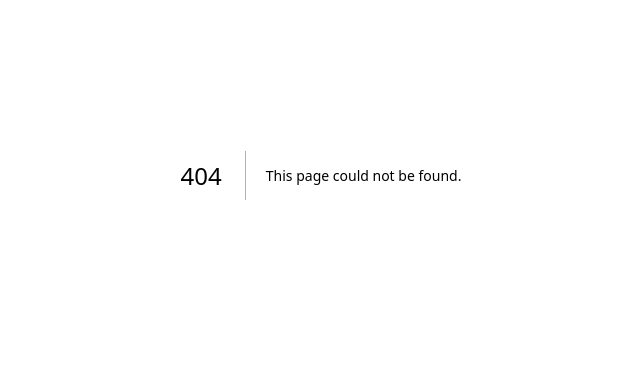
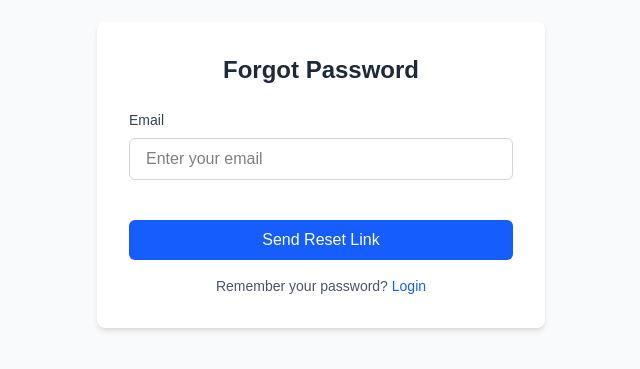
Before and after one commit to inevitable07/AuthenticationSystem, a Next.js app: page /forgotpassword in a window 1280 px wide. Before the commit this address had no page. Shown: the part 225-594 px from the top of the page, without its empty margins (319-959 px from the left). Built offline with nearby package versions, Linux system fonts and the light colour scheme.

Commit message:
Add secure forgot and reset password functionality

```diff
--- /dev/null
+++ b/src/app/api/users/forgotpassword/route.ts
@@ -0,0 +1,31 @@
+import { connectDB } from "@/DbConfig/dbConfig";
+import { NextResponse, NextRequest} from "next/server";
+import User from "@/models/userModel";
+import crypto from 'crypto';
+import { sendEmail } from "@/helper/mailer";
+import bcrypt from "bcryptjs";
+
+connectDB();
+
+export async function POST(request: NextRequest) {
+    try {
+        const reqBody = await request.json();
+        const {email} = reqBody;
+        const user = await User.findOne({email});
+
+        if(!user){
+            return NextResponse.json({message: "User not found"}, {status: 404});
+        }
+
+        await sendEmail({email, emailType: "RESET", userId: user._id});
+
+        return NextResponse.json({message: "Password reset link sent to your email"}, {status: 200});
+
+
+
+
+    } catch (error:any) {
+        console.log(error);
+        return NextResponse.json({message: error.message}, {status: 500});
+    }
+}
--- a/src/app/api/users/passwordreset/route.ts
+++ b/src/app/api/users/passwordreset/route.ts
@@ -8,12 +8,14 @@ connectDB();
 export async function POST(request: NextRequest) {
     try {
         const reqBody = await request.json();
-        const {token,newpassword} = reqBody;
+        const {token,newPassword} = reqBody;
         console.log("Incoming raw token:", token);
+
         const hashedToken = crypto
                             .createHash("sha256")
                             .update(token)
                             .digest("hex");
+
         console.log("Hashed token:", hashedToken);
 
         const user = await User.findOne({
@@ -23,9 +25,10 @@ export async function POST(request: NextRequest) {
         if(!user){
             return NextResponse.json({message: "Invalid or expired token"}, {status: 400});
         }
+
         console.log(user);
         const salt = await bcrypt.genSalt(10);
-        const hashedPassword = await bcrypt.hash(newpassword, salt);
+        const hashedPassword = await bcrypt.hash(newPassword, salt);
 
         user.password = hashedPassword;
         user.forgotPasswordToken = undefined;
@@ -34,6 +37,7 @@ export async function POST(request: NextRequest) {
 
         return NextResponse.json({message: "Password reset successfully"}, {status: 200});
     } catch (error:any) {
+        console.log("Error in password reset:", error);
         return NextResponse.json({message: error.message}, {status: 500});
     }
 };
--- /dev/null
+++ b/src/app/forgotpassword/page.tsx
@@ -0,0 +1,68 @@
+"use client";
+
+import Link from "next/link";
+import React, {  useEffect } from "react";
+import { useRouter } from "next/navigation";
+import axios  from "axios";
+import toast from "react-hot-toast";
+
+export default function ForgotPasswordPage() {
+  const router = useRouter();
+  const [email, setEmail] = React.useState("");
+  const [loading,setLoading] = React.useState(false);
+
+  const handleForgotPassword = async () => {
+    try {
+      setLoading(true);
+      const response = await axios.post("/api/users/forgotpassword", { email });
+      console.log("Reset link sent", response.data);
+      toast.success("Password reset link sent to your email");
+      router.push("/login"); // not working properly, need to refresh page to see the toast message. Will fix later
+    } catch (error: any) {
+      toast.error(error.response?.data?.message || "Failed to send reset link");
+    } finally {
+      setLoading(false);
+    }
+  };
+
+
+
+  return (
+    <div className="min-h-screen flex items-center justify-center bg-gray-50">
+      <div className="w-full max-w-md p-8 bg-white rounded-lg shadow-md">
+        <h2 className="text-2xl font-bold text-center text-gray-800 mb-6">
+          Forgot Password
+        </h2>
+        <form className="space-y-4">
+          <div>
+            <label htmlFor="email" className="block text-sm font-medium text-gray-700 mb-2">
+              Email
+            </label>
+            <input
+              type="email"
+              id="email"
+              value={email}
+              onChange={(e) => setEmail(e.target.value)}
+              className="w-full px-4 py-2 border text-black border-gray-300 rounded-md focus:outline-none focus:ring-2 focus:ring-blue-500"
+              placeholder="Enter your email"
+              required
+            />
+          </div>
+          <button
+            type="button"
+            onClick={handleForgotPassword}
+            className="w-full bg-blue-600 text-white py-2 px-4 rounded-md hover:bg-blue-700 transition duration-200 font-medium mt-6"
+          >
+            {loading ? "Sending..." : "Send Reset Link"}
+          </button>
+        </form>
+        <p className="mt-4 text-center text-sm text-gray-600">
+          Remember your password?{' '}
+          <Link href="/login" className="text-blue-600 hover:text-blue-700 font-medium">
+            Login
+          </Link>
+        </p>
+      </div>
+    </div>
+  );
+}
--- a/src/app/login/page.tsx
+++ b/src/app/login/page.tsx
@@ -80,6 +80,10 @@ export default function LoginUpPage() {
               placeholder="Enter your password"
               required
             />
+            <Link href="/forgotpassword" className="text-sm text-blue-600 hover:text-blue-700 mt-2 block">
+              Forgot Password?
+            </Link>
+
           </div>
 
           <button
--- a/src/app/passwordreset/page.tsx
+++ b/src/app/passwordreset/page.tsx
@@ -2,9 +2,88 @@
 import axios from "axios";
 import React,{useEffect, useState } from "react";
 import Link from "next/link";
+import { useRouter } from "next/navigation";
 
 export default function PasswordResetPage() {
+
+    const router = useRouter();
+    const [newPassword, setNewPassword] = useState("");
     const [token, setToken] = useState("");
     const [verified, setVerified] = useState(false);
     const [error, setError] = useState(false);
+    const [loading, setLoading] = useState(false);
+
+    const resetPassword = async () => {
+        setError(false);
+        setVerified(false);
+        if(!newPassword || newPassword.length < 6){
+            setError(true);
+            return;
+        }
+        if (!token) {
+            setError(true);
+            return;
+        }
+
+        try {
+            setLoading(true);
+            const response = await axios.post("/api/users/passwordreset",
+                { token, newPassword });
+            if (response.status === 200) {
+                setVerified(true);
+                setNewPassword("");
+                setTimeout(() => {
+                    router.push("/login");
+                }, 3000);
+            }
+
+
+        } catch (error:any) {
+            setError(true);
+            console.log(error);
+            console.error(error.response?.data || error.message);
+        }finally {
+            setLoading(false);
+        }
+    }
+    useEffect(() => {
+            const urlToken = window.location.search.split("=")[1];
+            setToken(urlToken || "");
+        }, []);
+
+        return(
+        <div className="flex flex-col items-center justify-center min-h-screen py-2">
+
+            <h1 className="text-4xl">Reset Password</h1>
+            <h2 className="p-2 bg-amber-600 text-black">{token? `${token}`:"No Token Found"}</h2>
+            <input
+              type="password"
+              id="newPassword"
+                value={newPassword}
+                onChange={(e) => setNewPassword(e.target.value)}
+              className="w-full px-4 py-2 border text-white border-gray-300 rounded-md focus:outline-none focus:ring-2 focus:ring-blue-500 mt-4"
+              placeholder="Enter your new password"
+              required
+            />
+            <button
+              onClick={resetPassword}
+              disabled={loading || !token || !newPassword}
+              className="w-full bg-blue-600 text-white py-2 px-4 rounded-md hover:bg-blue-700 transition duration-200 font-medium mt-6"
+            >
+              {loading ? "Resetting..." : "Reset Password"}
+            </button>
+            {verified &&(
+                <div className="p-4 bg-green-600 text-white rounded">
+                    <h2 className="text-2xl">Password Reset Successfully!</h2>
+                    <p>You can now <Link href="/login" className="underline">login</Link>.</p>
+                </div>
+            )}
+            {error &&(
+                <div className="p-4 bg-red-600 text-black rounded">
+                    <h2 className="text-2xl">Error While Resetting Password</h2>
+                </div>
+            )}
+        </div>
+        )
+
 }
--- a/src/helper/mailer.ts
+++ b/src/helper/mailer.ts
@@ -59,8 +59,13 @@ export const sendEmail = async ({email, emailType,userId}:any) =>{
                         }:
                     </p>
 
+
                     <a
-                        href="${process.env.DOMAIN}/verifyemail?token=${token}"
+                        ${
+                            emailType === "VERIFY"
+                            ? `href="${process.env.DOMAIN}/verifyemail?token=${token}"`
+                            : `href="${process.env.DOMAIN}/passwordreset?token=${token}"`
+                        }
                         style="
                         display: inline-block;
                         padding: 10px 20px;
@@ -80,7 +85,10 @@ export const sendEmail = async ({email, emailType,userId}:any) =>{
                     <p style="margin-top: 20px;">
                         Or copy and paste this link in your browser:
                         <br/>
-                        ${process.env.DOMAIN}/verifyemail?token=${token}
+                        ${emailType === "VERIFY"
+                            ? `${process.env.DOMAIN}/verifyemail?token=${token}`
+                            : `${process.env.DOMAIN}/passwordreset?token=${token}`
+                        }
                     </p>
 
                     <p>Need help? Just reply to this email — we'd love to help.</p>
```
